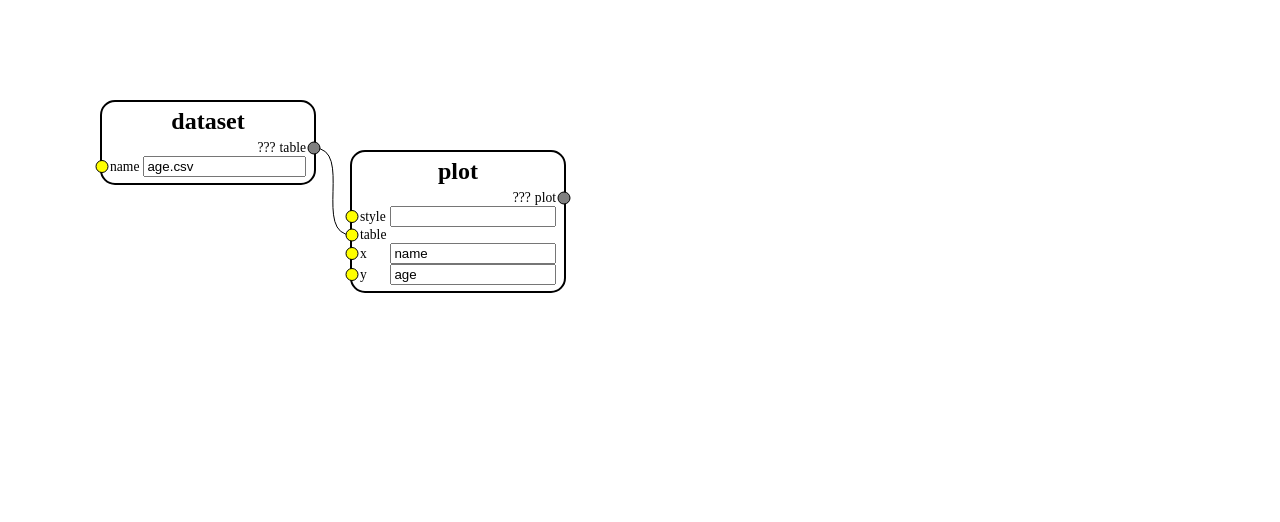
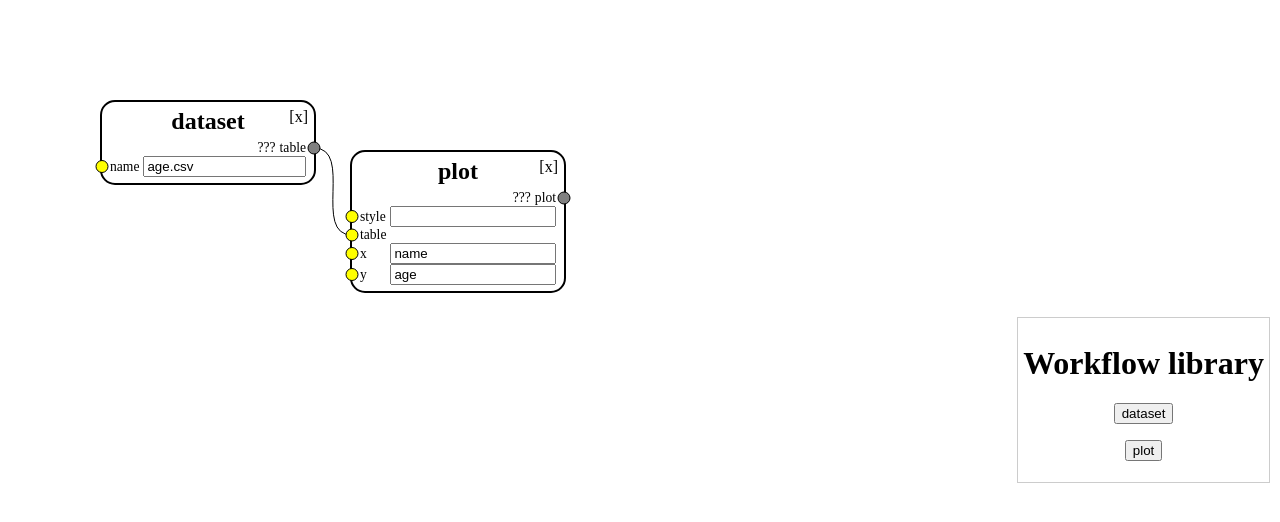
Before and after one commit to remram44/cacheflow, a Vue app in the folder ui/: page / in a window 1280 px wide. Shown: the top 522 px of the page. Built offline with nearby package versions, Linux system fonts and the light colour scheme.

Commit message:
Move state to App, implement add/move/remove steps

```diff
--- a/ui/src/App.vue
+++ b/ui/src/App.vue
@@ -1,16 +1,85 @@
 <template>
   <div id="app">
-    <Canvas/>
+    <Canvas
+      :workflow="workflow"
+      v-on:stepremove="removeStep" v-on:stepmove="moveStep"
+      />
+
+    <Library
+      v-on:add="addStep"
+      />
   </div>
 </template>
 
 <script>
 import Canvas from './components/Canvas.vue'
+import Library from './components/Library.vue'
+import { uuid4 } from './utils.js'
 
 export default {
   name: 'app',
+  data: function() {
+    return {
+      workflow: {
+        steps: {
+          dataset: {
+            component: {
+              type: "dataset"
+            },
+            position: [100, 100],
+            inputs: {
+              name: ["age.csv"],
+            },
+            outputs: ["table"],
+          },
+          plot: {
+            component: {
+              type: "plot"
+            },
+            position: [350, 150],
+            inputs: {
+              table: [{step: "dataset", output: "table"}],
+              x: ["name"],
+              y: ["age"],
+              style: [],
+            },
+            outputs: ["plot"],
+          },
+        },
+      },
+    };
+  },
+  methods: {
+    addStep: function(component) {
+      let inputs = {};
+      for(let input of component.inputs) {
+        inputs[input] = [];
+      }
+      let name = uuid4();
+      this.$set(
+        this.workflow.steps, name,
+        {
+          component: component.component,
+          position: [10, 10],
+          inputs: inputs,
+          outputs: component.outputs.slice(),
+        },
+      );
+      console.log("Step ", name, " added");
+    },
+    removeStep: function(name) {
+      this.$delete(this.workflow.steps, name);
+      console.log("Step ", name, " removed");
+      // TODO: Remove connections from this step
+    },
+    moveStep: function(e) {
+      let {name, position} = e;
+      console.log("Step ", name, " moved to ", position);
+    },
+  },
   components: {
     Canvas,
+    Library,
   },
 }
 </script>
--- a/ui/src/components/Canvas.vue
+++ b/ui/src/components/Canvas.vue
@@ -2,9 +2,11 @@
   <div>
     <div class="canvas">
       <Step
-        v-for="(step, name) in steps" :key="name"
+        v-for="(step, name) in workflow.steps" :key="name"
         :step="step" :name="name"
         v-on:setport="setPort"
+        v-on:stepmove="moveStep"
+        v-on:remove="removeStep(name)"
         />
     </div>
     <svg class="canvas ports">
@@ -29,33 +31,9 @@ import Connection from './Connection.vue'
 import { sortByKey } from '../utils.js'
 
 export default {
+  props: ['workflow'],
   data: function() {
     return {
-      steps: {
-        dataset: {
-          component: {
-            type: "dataset"
-          },
-          position: [100, 100],
-          inputs: {
-            name: ["age.csv"],
-          },
-          outputs: ["table"],
-        },
-        plot: {
-          component: {
-            type: "plot"
-          },
-          position: [350, 150],
-          inputs: {
-            table: [{step: "dataset", output: "table"}],
-            x: ["name"],
-            y: ["age"],
-            style: [],
-          },
-          outputs: ["plot"],
-        },
-      },
       ports: {},
     };
   },
@@ -65,8 +43,8 @@ export default {
       let step_output_index = {};
       let step_output_count = {};
       let step_input_index = {};
-      for(let step_id in this.steps) {
-        let step = this.steps[step_id];
+      for(let step_id in this.workflow.steps) {
+        let step = this.workflow.steps[step_id];
 
         // Index outputs
         {
@@ -92,8 +70,8 @@ export default {
 
       // For each step, for each of its input, for each of its connection
       let connections = [];
-      for(let step_id in this.steps) {
-        let step = this.steps[step_id];
+      for(let step_id in this.workflow.steps) {
+        let step = this.workflow.steps[step_id];
         for(let input_name in step.inputs) {
           let input_array = step.inputs[input_name];
           for(let source of input_array) {
@@ -132,6 +110,12 @@ export default {
         this.$delete(this.ports, port.name);
       }
     },
+    moveStep: function(e) {
+      this.$emit('stepmove', e);
+    },
+    removeStep: function(name) {
+      this.$emit('stepremove', name);
+    },
   },
   components: {
     Step,
--- /dev/null
+++ b/ui/src/components/Library.vue
@@ -0,0 +1,66 @@
+<template>
+  <div class="library">
+    <div>
+      <div>
+        <h1>Workflow library</h1>
+        <p v-for="component in components" :key="component.component.type">
+          <button v-on:click="add(component)">{{ component.name }}</button>
+        </p>
+      </div>
+    </div>
+  </div>
+</template>
+
+<script>
+export default {
+  data: function() {
+    return {
+      components: [
+        {
+          name: "dataset",
+          component: {type: "dataset"},
+          inputs: ["name"],
+          outputs: ["table"],
+        },
+        {
+          name: "plot",
+          component: {type: "plot"},
+          inputs: ["style", "table", "x", "y"],
+          outputs: ["plot"],
+        },
+      ],
+    };
+  },
+  methods: {
+    add: function(component) {
+      this.$emit('add', component);
+    },
+  },
+}
+</script>
+
+<style scoped>
+.library {
+  position: absolute;
+  display: table;
+  height: 100%;
+  right: 10px;
+  top: 0;
+  bottom: 0;
+  z-index: 15;
+}
+
+.library>div {
+  display: table-cell;
+  vertical-align: middle;
+}
+
+.library>div>div {
+  border: 1px solid #ccc;
+  padding: 5px;
+}
+
+.library p {
+  text-align: center;
+}
+</style>
--- a/ui/src/components/Port.vue
+++ b/ui/src/components/Port.vue
@@ -1,7 +1,6 @@
 <template>
   <circle
-    :cx="port.position[0]"
-    :cy="port.position[1]"
+    :cx="port.position[0]" :cy="port.position[1]"
     :class="port.type"
     />
 </template>
--- a/ui/src/components/Step.vue
+++ b/ui/src/components/Step.vue
@@ -1,6 +1,10 @@
 <template>
-  <div class="step" :style=style>
-    <h2>{{name}}</h2>
+  <div
+    class="step" :style=style
+    v-on:mousedown.left.self.prevent="mousedown"
+    >
+    <a class="close" v-on:click.self.prevent="remove">[x]</a>
+    <h2>{{step.component.type}}</h2>
     <table class="outputs">
       <tr v-for="output of step.outputs" :key="output">
         <td>???</td>
@@ -40,7 +44,7 @@ export default {
     },
   },
   methods: {
-    updatePortPositions: function() {
+    sendUpdate: function() {
       // Send output port information
       let output_rows = this.$el.querySelectorAll(".outputs tr");
       for(let i = 0; i < output_rows.length; ++i) {
@@ -69,14 +73,41 @@ export default {
         );
       }
     },
+    mousedown: function(event) {
+      document.addEventListener('mouseup', this.mouseup);
+      document.addEventListener('mousemove', this.mousemove);
+      this.offset = [
+        this.step.position[0] - event.clientX,
+        this.step.position[1] - event.clientY,
+      ];
+    },
+    mouseup: function() {
+      document.removeEventListener('mouseup', this.mouseup);
+      document.removeEventListener('mousemove', this.mousemove);
+      this.$emit('stepmove', {name: this.name, position: this.step.position});
+    },
+    mousemove: function(event) {
+      event.preventDefault();
+      this.step.position = [
+        event.clientX + this.offset[0],
+        event.clientY + this.offset[1],
+      ];
+    },
+    remove: function() {
+      this.$emit("remove");
+    },
   },
   mounted: function() {
-    this.$nextTick(this.updatePortPositions);
+    this.$nextTick(this.sendUpdate);
   },
   updated: function() {
-    this.$nextTick(this.updatePortPositions);
+    this.$nextTick(this.sendUpdate);
   },
   beforeDestroy: function() {
+    // Remove event listeners
+    document.removeEventListener('mousemove', this.mousemoved);
+    document.removeEventListener('mouseup', this.mouseup);
+
     // Destroy output ports
     for(let output of this.step.outputs) {
       this.$emit(
@@ -153,4 +184,11 @@ export default {
 .step table.outputs tr, .step table.outputs td {
   padding: 0 2px 0 2px;
 }
+
+a.close {
+  position: absolute;
+  right: 6px;
+  top: 6px;
+  pointer-events: auto;
+}
 </style>
--- a/ui/src/utils.js
+++ b/ui/src/utils.js
@@ -9,3 +9,11 @@ export function sortByKey(array, key) {
     }
   });
 }
+
+// https://stackoverflow.com/a/2117523
+export function uuid4() {
+  return 'xxxxxxxx-xxxx-4xxx-yxxx-xxxxxxxxxxxx'.replace(/[xy]/g, function(c) {
+    var r = Math.random() * 16 | 0, v = c == 'x' ? r : (r & 0x3 | 0x8);
+    return v.toString(16);
+  });
+}
```
